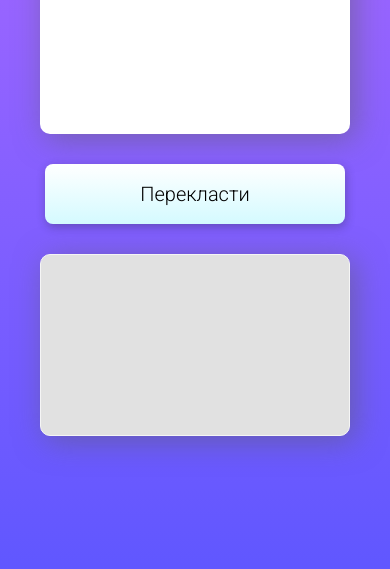
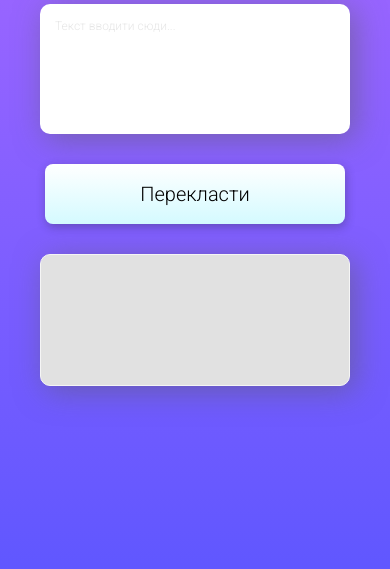
Before and after one commit to minddwe11er/latynka, a plain HTML site: page index.html in a window 390 px wide. Shown: the part 275-844 px from the top of the page. Drawn offline with Linux system fonts and the light colour scheme.

Commit message:
adsfasdf

```diff
--- a/index.html
+++ b/index.html
@@ -154,12 +154,12 @@
 
 			#input {
 				font-size: 12px;
-                height: 150px;
+                height: 100px;
 			}
 
 			#output {
 				font-size: 12px;
-                height: 150px;
+                height: 100px;
 			}
         }
     </style>
```
